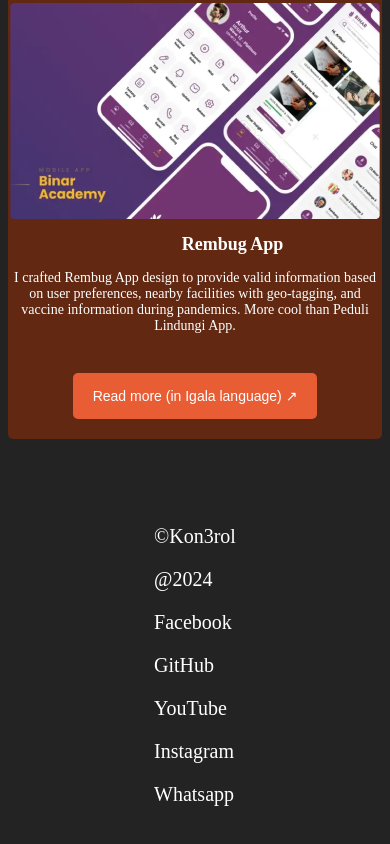
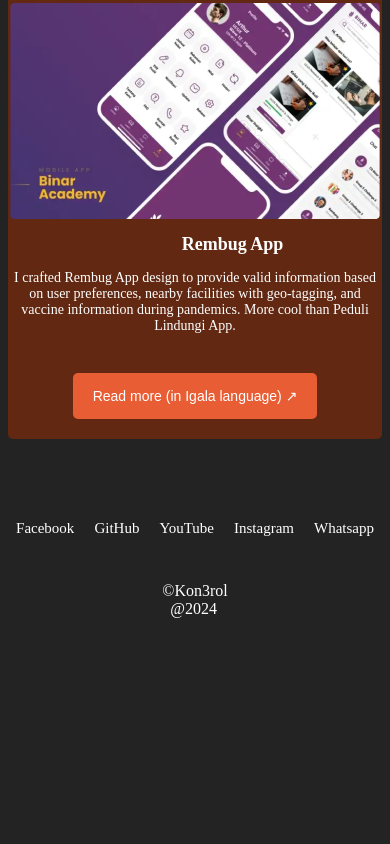
Before and after one commit to kon3rol/project_js, a plain HTML site: page index.html in a window 390 px wide. Shown: the part 5277-6121 px from the top of the page. After the commit the page ends 5903 px from the top, so only its background shows below. Drawn offline with nearby package versions, Linux system fonts and the light colour scheme.

Commit message:
footer arrangement

```diff
--- a/grid.css
+++ b/grid.css
@@ -264,6 +264,12 @@ footer {
   text-decoration: none;
 }
 
+.footer-name{
+  margin: auto 180px;
+  gap: 50px;
+
+}
+
 .end {
   list-style: none;
   text-decoration: none;
@@ -305,6 +311,7 @@ footer {
   .ul {
     list-style: disc;
     text-decoration: none;
+    color: #e95d35;
     display: block;
     align-items: center;
     font-size: 20px;
@@ -322,6 +329,7 @@ footer {
     display: flex;
     align-items: center;
     justify-content: space-between;
+
   }
 
   .toogle1 {
@@ -354,13 +362,21 @@ footer {
   .end {
     list-style: none;
     text-decoration: none;
-    display: grid;
-    justify-content: center;
-    padding: 30px;
-    gap: 20px;
-    align-items: center;
-    font-size: 20px;
+    display: flex;
+    /* justify-content: center; */
+    /* padding: 30px; */
+    /* gap: 20px; */
+    /* align-items: center; */
+    font-size: 15px;
     font-weight: 300;
     color: #ffffff;
   }
+
+  /* .footer-name{
+    margin:
+  }
+
+  .footer_flex{
+
+  } */
 }
--- a/index.html
+++ b/index.html
@@ -266,15 +266,16 @@
     <br />
     <br />
     <footer>
+      <div class="footer_flex">
       <ul class="end">
-        <li>©Kon3rol</li>
-        <li>@2024</li>
         <li><a href="">Facebook</a></li>
         <li><a href="">GitHub</a></li>
         <li><a href="">YouTube</a></li>
         <li><a href="">Instagram</a></li>
         <li><a href="">Whatsapp</a></li>
       </ul>
+      <p class="footer-name">©Kon3rol &nbsp @2024</p>
+      </div>
     </footer>
     <script src="https://unpkg.com/aos@next/dist/aos.js"></script>
     <script>
```
